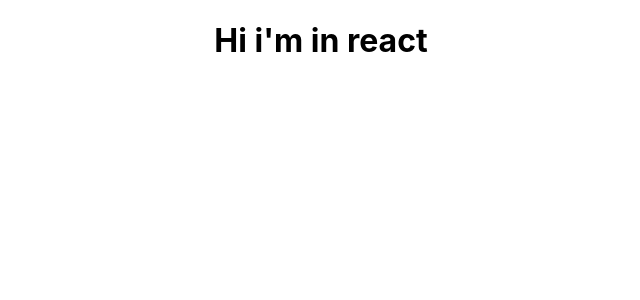
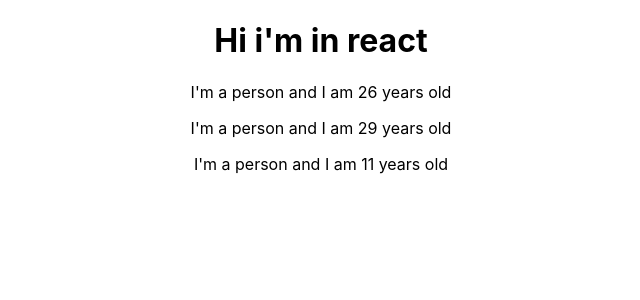
Before and after one commit to jairovera17/react-playground, a React (Create React App) app: page / in a window 1280 px wide. Shown: the top 300 px of the page, without its empty margins (319-959 px from the left). Built offline with nearby package versions, Linux system fonts and the light colour scheme.

Commit message:
First component

```diff
--- a/src/App.js
+++ b/src/App.js
@@ -1,12 +1,15 @@
 import React from 'react';
 import './App.css';
+import Person from "./Person/Person"
 
 function App() {
   return (
-    // <div className="App">
-    //   <h1>Hi i'm in react</h1>
-    // </div>
-    React.createElement("div", {className: "App"}, React.createElement("h1", null, "Hi i'm in react"))
+    <div className="App">
+      <h1>Hi i'm in react</h1>
+      <Person />
+      <Person />
+      <Person />
+    </div>
   );
 }
 
--- /dev/null
+++ b/src/Person/Person.js
@@ -0,0 +1,7 @@
+import React from "react"
+
+const person = () => {
+return <p>I'm a person and I am {Math.floor(Math.random() * 30) } years old</p>
+}
+
+export default person;
```
